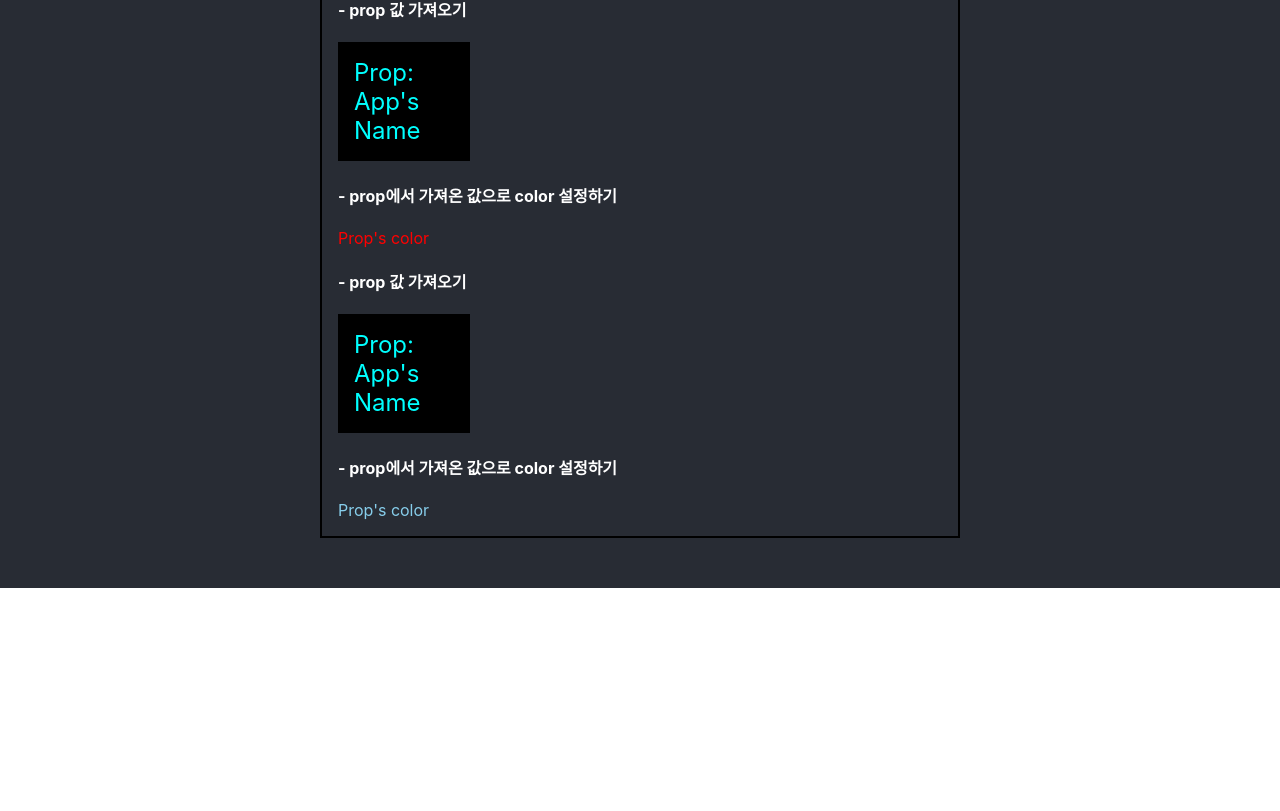
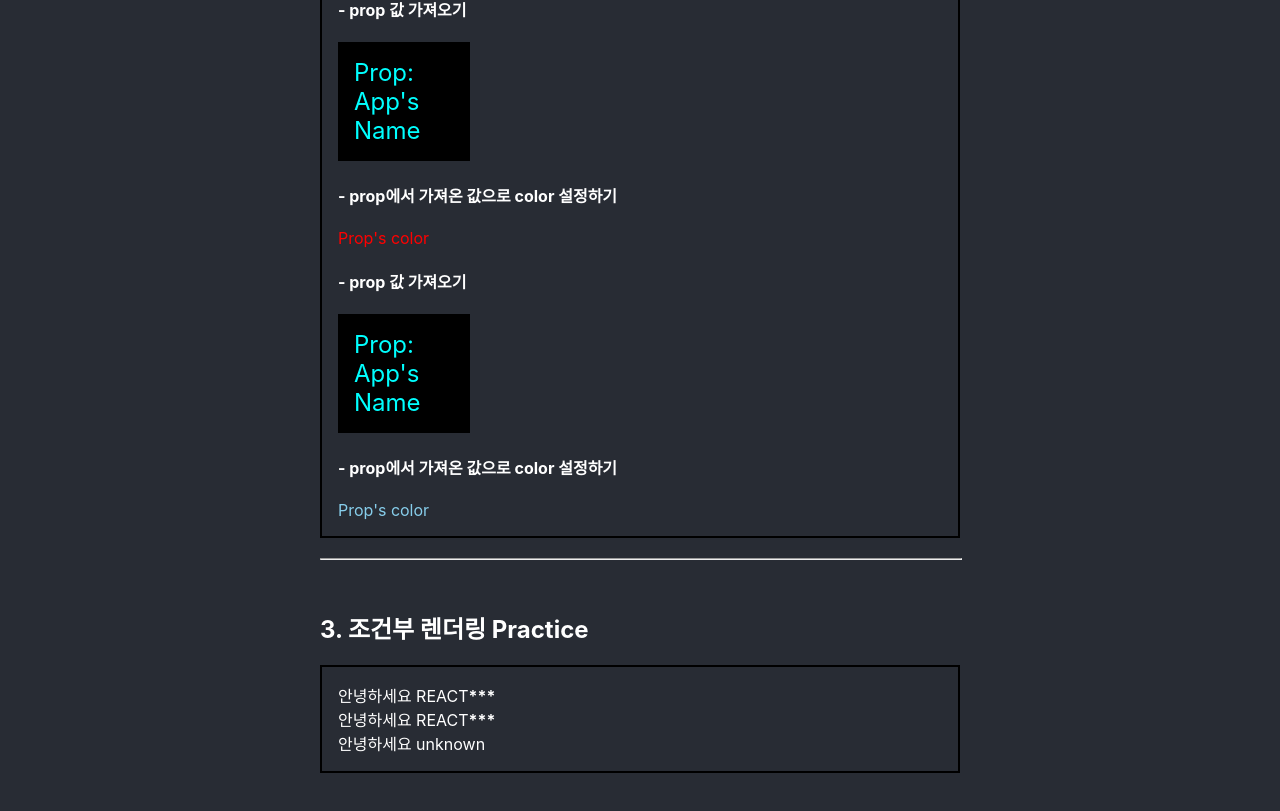
Before and after one commit to Rap0d/playground-react, a React (Create React App) app: page / in a window 1280 px wide. Shown: the part 979-1790 px from the top of the page. Before the commit the page ends 1567 px from the top, so only its background shows below. Built offline with nearby package versions, Linux system fonts and the light colour scheme.

Commit message:
조건부 렌더링 추가

```diff
--- a/src/App.js
+++ b/src/App.js
@@ -3,6 +3,7 @@ import './App.css';
 import Hello from "./components/tutorials/Hello";
 import Prop from "./components/tutorials/Prop";
 import Wrapper from "./components/tutorials/Wrapper";
+import Conditional from "./components/tutorials/Conditional";
 
 function App() {
     const propName = "App's Name"
@@ -65,6 +66,29 @@ function App() {
                     />
                     <Prop name={propName}/>
                 </Wrapper>
+                <hr/>
+                <h2>
+                    <a
+                        className="App-link"
+                        href={header.prop}
+                        target="_blank"
+                        rel="noopener noreferrer"
+                    >
+                        3. 조건부 렌더링 Practice
+                    </a>
+                </h2>
+                <Wrapper>
+                    <Conditional
+                        name={'REACT'}
+                        isSpecial={true}
+                    />
+                    {/*true 생략 가능*/}
+                    <Conditional
+                        name={'REACT'}
+                        isSpecial
+                    />
+                    <Conditional/>
+                </Wrapper>
             </div>
         </div>
     );
--- /dev/null
+++ b/src/components/tutorials/Conditional.js
@@ -0,0 +1,19 @@
+import React from "react";
+
+function Conditional({name, isSpecial}) {
+    return (
+        <>
+            <div>
+                {/*단축 연산 &&*/}
+                안녕하세요 {name}
+                {isSpecial && <b>***</b>}
+            </div>
+        </>
+    )
+}
+
+Conditional.defaultProps = {
+    name: 'unknown'
+}
+
+export default Conditional
--- a/src/components/tutorials/Prop.js
+++ b/src/components/tutorials/Prop.js
@@ -3,7 +3,6 @@ import '../../scss/Hello.scss'
 
 // 비구조화 할당을 이용한 prop값 가져오기(구조 분해)
 function Prop({name, color}) {
-    const propName = name;
     const style = {
         backgroundColor: 'black',
         color: 'aqua',
@@ -14,7 +13,7 @@ function Prop({name, color}) {
     return (
         <>
             <h4>- prop 값 가져오기</h4>
-            <div style={style}>Prop: {propName}</div>
+            <div style={style}>Prop: {name}</div>
 
             <h4>- prop에서 가져온 값으로 color 설정하기</h4>
             <div style={{color: color}}>Prop's color</div>
@@ -23,6 +22,7 @@ function Prop({name, color}) {
 }
 
 Prop.defaultProps = {
+    name: 'unknown',
     color: 'skyblue'
 }
 
```
